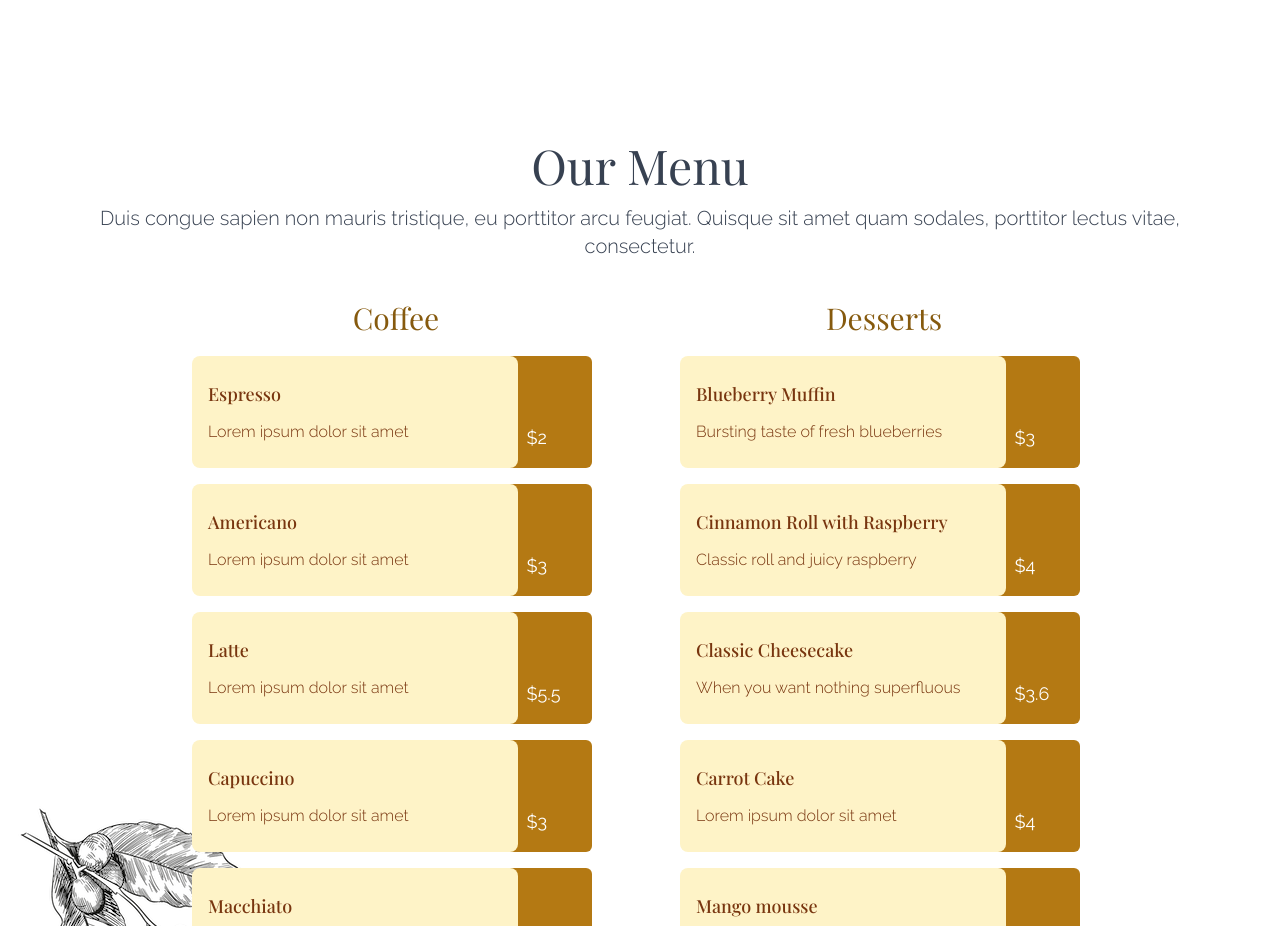
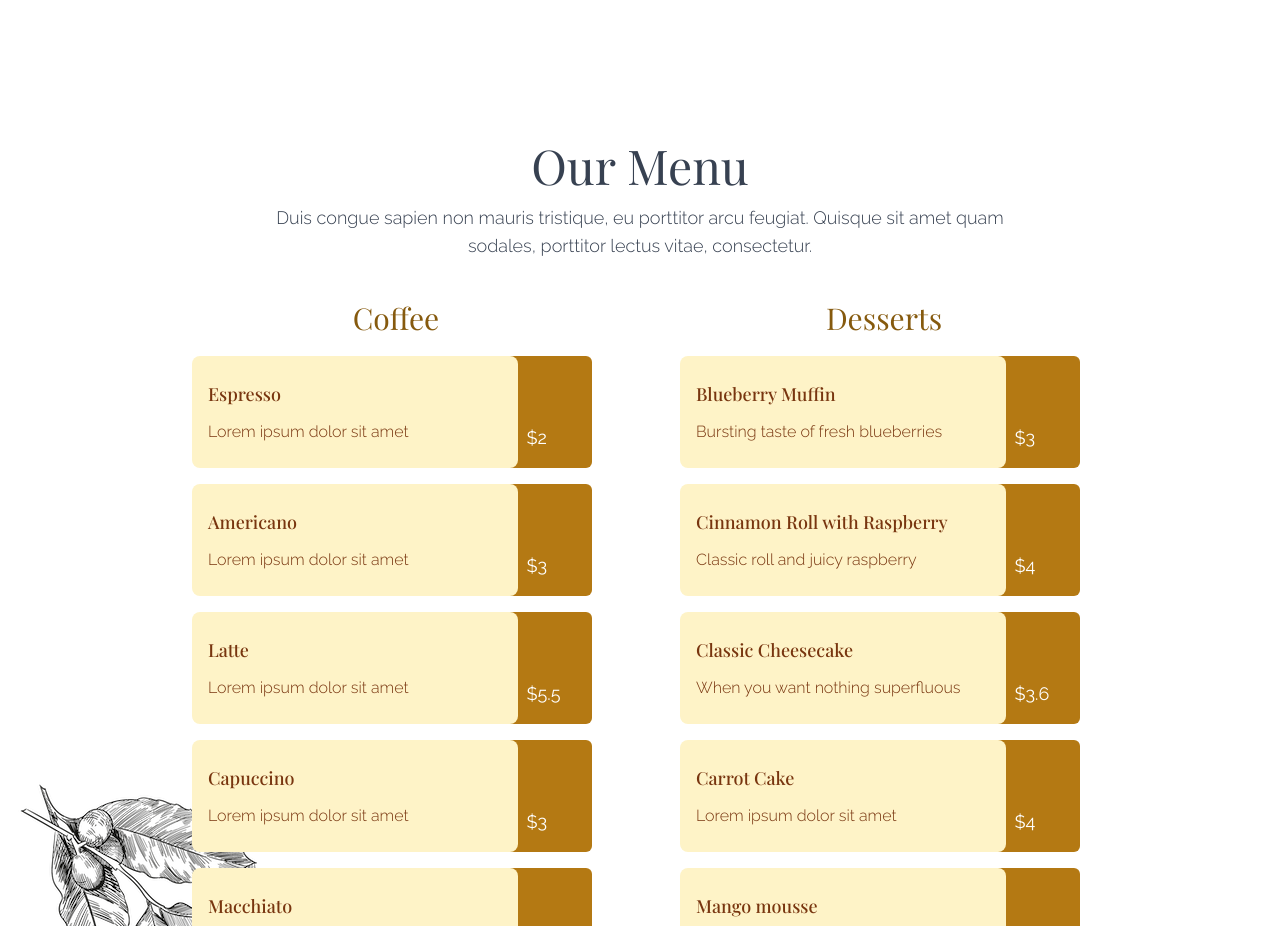
Before and after one commit to moonlik/coffee-shop-project, a React (Create React App) app: page / in a window 1280 px wide. Shown: the part 1986-2912 px from the top of the page. Built offline with nearby package versions, Linux system fonts and the light colour scheme.

Commit message:
Added coffee beans image to menu section

```diff
--- a/src/Menu.js
+++ b/src/Menu.js
@@ -4,11 +4,11 @@ import coffeeTree from './assets/images/coffee-tree.png';
 export default function Menu(props) {
     return (
         <div className="relative min-h-screen max-w-screen-2xl py-20 mx-auto pt-16 md:pt-32 px-4 text-gray-700 bg-white" >
-            <img src={coffeeTree} alt="Coffee beans" className="absolute bottom-10 left-0"></img>
+            <img src={coffeeTree} alt="Coffee beans" className="absolute bottom-16 left-0"></img>
 
-            <div className="px-10 md:px-20 mb-10" id="menu" >
+            <div className="px-10 md:px-20 mb-10 max-w-4xl mx-auto" id="menu" >
                 <h2 className="text-center text-3xl md:text-5xl font-thin font-serif md:leading-relaxed">Our Menu</h2>
-                <p className="text-center text-lg md:text-xl font-light">Duis congue sapien non mauris tristique, eu porttitor arcu feugiat. Quisque sit amet quam sodales, porttitor lectus vitae, consectetur.</p>
+                <p className="text-center text-md md:text-lg font-light">Duis congue sapien non mauris tristique, eu porttitor arcu feugiat. Quisque sit amet quam sodales, porttitor lectus vitae, consectetur.</p>
             </div>
 
             <div className="max-w-md md:max-w-4xl mx-auto md:flex md:gap-20">
```
Also changed, not shown: src/assets/images/coffee-beans.png.
